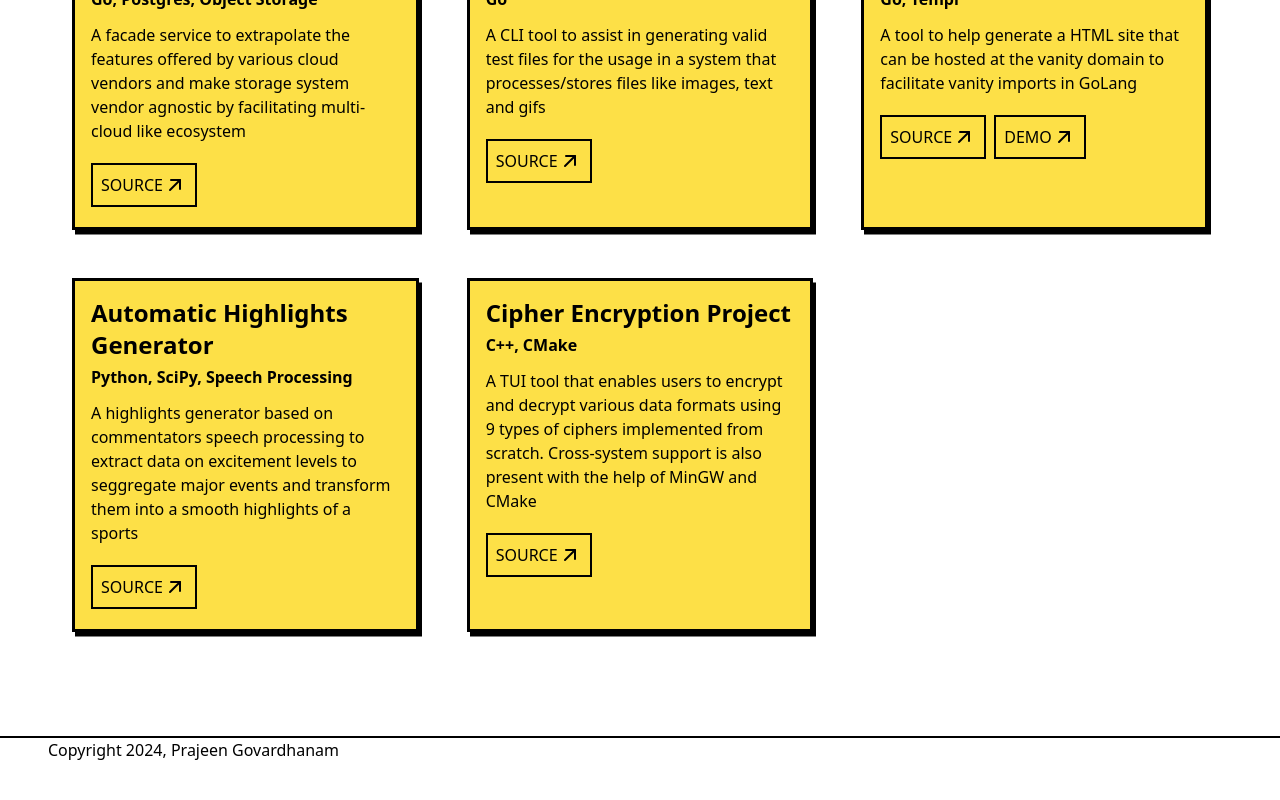
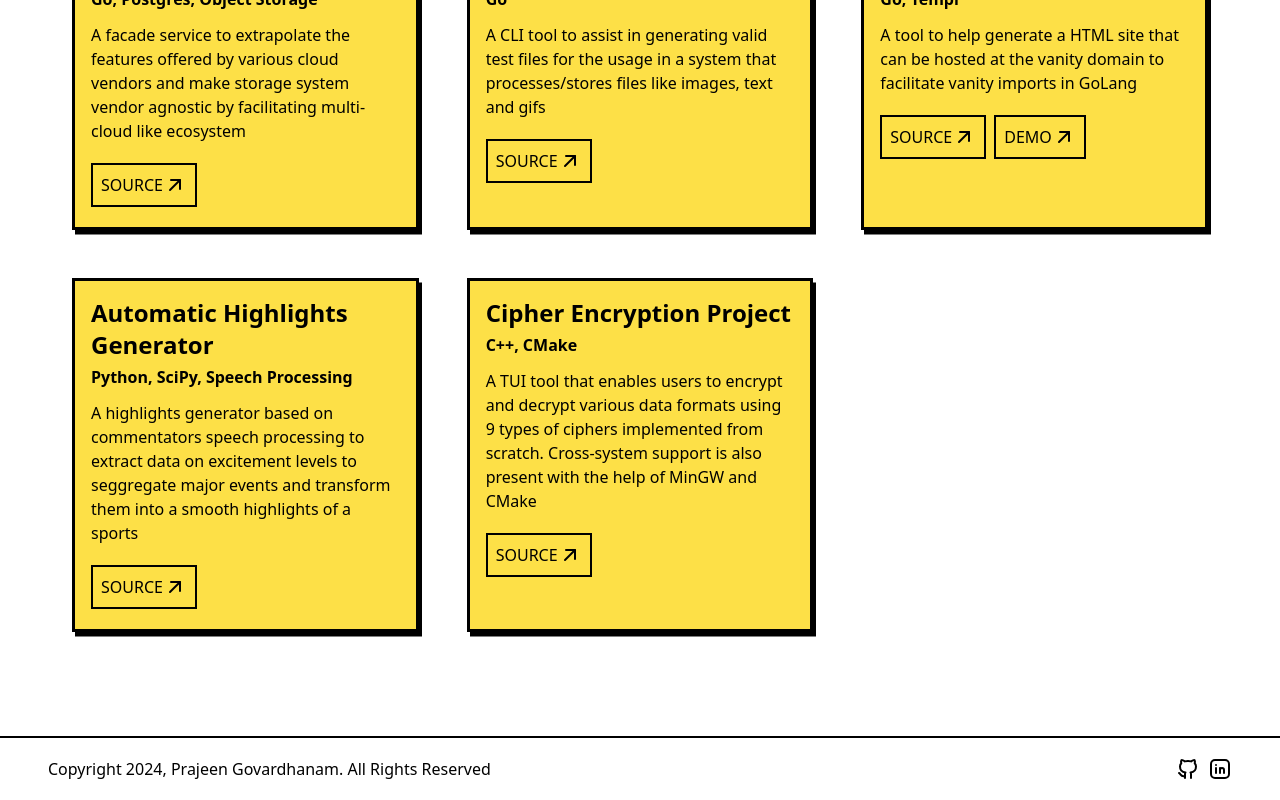
Before and after one commit to PrajeenRG/personal-website, a SvelteKit app: page / in a window 1280 px wide. Shown: the part 1582-2382 px from the top of the page. Before the commit the page ends 2350 px from the top, so only its background shows below. Built offline with nearby package versions, Linux system fonts and the light colour scheme; a web font is replaced by a local one.

Commit message:
:lipstick: Improve the styling on the footer
Signed-off-by: Prajeen Govardhanam <p@prajeen.com>

```diff
--- a/src/routes/+layout.svelte
+++ b/src/routes/+layout.svelte
@@ -47,8 +47,23 @@
 <slot />
 <footer>
   <div
-    class="flex flex-row w-screen min-h-8 px-4 sm:px-8 lg:px-12 bg-white border-t-2 border-black"
+    class="flex flex-row w-screen h-16 px-4 sm:px-8 lg:px-12 bg-white border-t-2 border-black place-items-center justify-between"
   >
-    Copyright {new Date().getFullYear()}, {name}
+    <p>Copyright {new Date().getFullYear()}, {name}. All Rights Reserved</p>
+    <div class="flex gap-2">
+      {#if socials.github}
+        <a aria-label="github" href="https://github.com/{socials.github}">
+          <IconBrandGithub size={24} />
+        </a>
+      {/if}
+      {#if socials.linkedin}
+        <a
+          aria-label="linkedin"
+          href="https://linkedin.com/in/{socials.linkedin}"
+        >
+          <IconBrandLinkedin size={24} />
+        </a>
+      {/if}
+    </div>
   </div>
 </footer>
```
